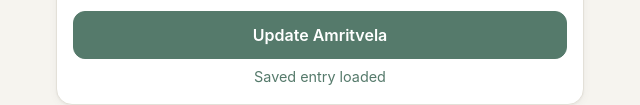
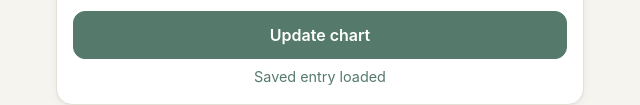
Before and after one commit to sureshyadagari/Meditation-tracker, a plain HTML site: page index.html in a window 1280 px wide. Shown: the part 847-952 px from the top of the page, 320-960 px from the left. Drawn offline with Linux system fonts and the light colour scheme.

Commit message:
Rename the Today save button to Update chart.
Replace index.html with the updated tracker so the morning log button always reads Update chart.

Co-authored-by: Suresh Yadagari <sureshyadagari@users.noreply.github.com>

```diff
--- a/index.html
+++ b/index.html
@@ -144,7 +144,7 @@ nav button.on{color:var(--accent);font-weight:600}
         <input type="text" id="practicedPoint" maxlength="200" placeholder="The point (optional)" aria-label="Practiced point">
       </div>
       <div class="field"><label for="note">Note (what helped or distracted)</label><textarea id="note" maxlength="1000" placeholder="Optional"></textarea></div>
-      <button class="primary" id="save">Save Amritvela</button>
+      <button class="primary" id="save">Update chart</button>
       <div class="saved" id="savedMsg" aria-live="polite"></div>
     </div>
     <div class="card">
@@ -348,7 +348,7 @@ function loadForm(){
   setCheck("practiced",d.practiced);
   $("practicedPoint").value=d.practicedPoint||"";
   $("savedMsg").textContent=db.days[cur]&&(d.wake||d.minutes!=null||d.rating)?"Saved entry loaded":"";
-  $("save").textContent=db.days[cur]&&hasMorning(d)?"Update Amritvela":"Save Amritvela";
+  $("save").textContent=db.days[cur]&&hasMorning(d)?"Update chart":"Update chart";
   $("nextDay").disabled=cur>=today();
   var t=today();
   $("greeting").textContent=cur===t?"Today · "+niceDate(cur):niceDate(cur);
@@ -360,7 +360,7 @@ function saveForm(){
   putDay(cur,d);
   dirty=false;
   $("savedMsg").textContent="Saved";
-  $("save").textContent="Update Amritvela";
+  $("save").textContent="Update chart";
   refreshOthers();
 }
 function renderGrid(){
```
